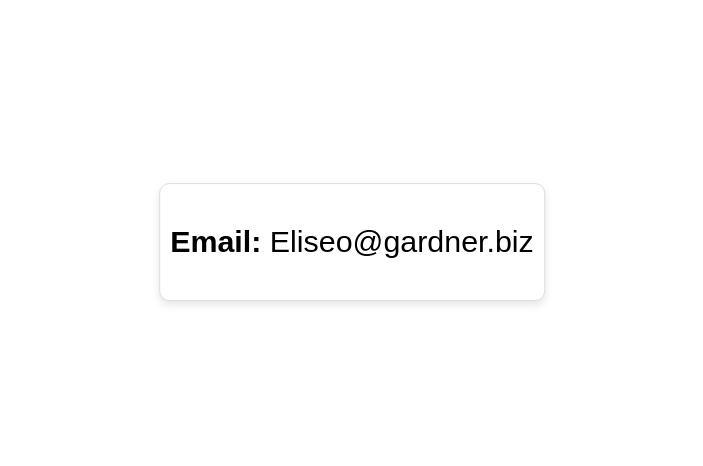
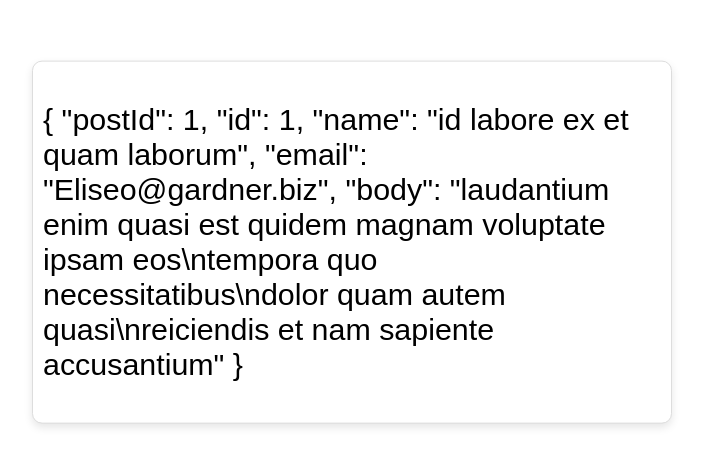
Before and after one commit to stxrsh1ne/EvoDev, an Angular app: page /book in a window 1280 px wide. Shown: the part 168-634 px from the top of the page, without its empty margins (288-991 px from the left). Built offline with nearby package versions, Linux system fonts and the light colour scheme.

Commit message:
#task-1.6 fix: fixed errors

```diff
--- a/src/app/book/book.component.html
+++ b/src/app/book/book.component.html
@@ -1,3 +1,3 @@
 <div class="book-container">
-  <p><span>Email:</span> {{ booksServ.bookData.email }}</p>
+  <p>{{ booksServ.bookData | json }}</p>
 </div>
```
